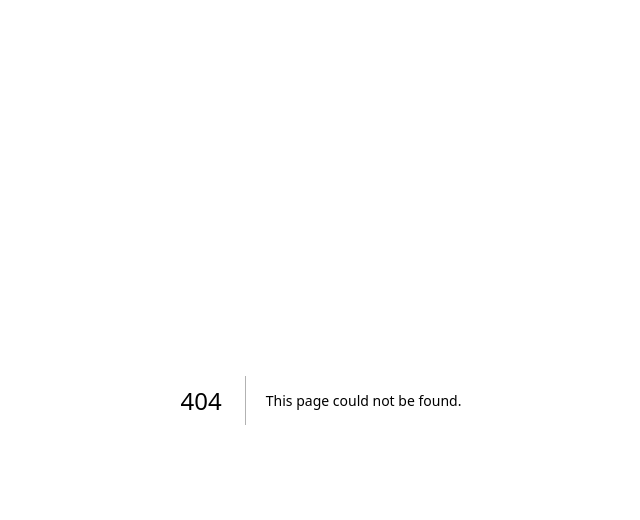
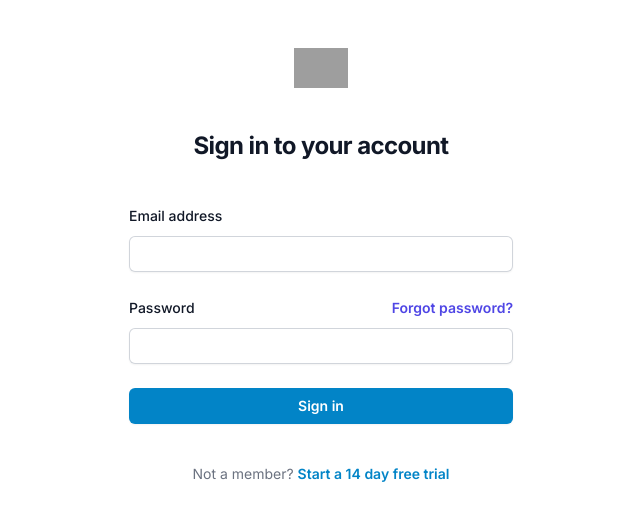
Before and after one commit to ben-denzer/nextTemplateWithAuth, a Next.js app: page /auth/login in a window 1280 px wide. Before the commit this address had no page. Shown: the top 520 px of the page, without its empty margins (319-959 px from the left). Built offline with nearby package versions, Linux system fonts and the light colour scheme; grey boxes are pictures that could not be loaded.

Commit message:
initial commit, building up some frontend helpers

```diff
--- /dev/null
+++ b/src/app/api/auth/login/route.tsx
@@ -0,0 +1,12 @@
+export async function POST(req: Request) {
+  const requestHeaders = req.headers;
+  const body = await req.json();
+  console.log({ requestHeaders, body });
+
+  return new Response(JSON.stringify({ ok: true }), {
+    status: 200,
+    headers: {
+      'content-type': 'application/json',
+    },
+  });
+}
--- /dev/null
+++ b/src/app/auth/layout.tsx
@@ -0,0 +1,5 @@
+const AuthLayout: React.FC<{ children: React.ReactElement }> = ({ children }) => {
+  return <div className="h-full">{children}</div>;
+};
+
+export default AuthLayout;
--- /dev/null
+++ b/src/app/auth/login/page.tsx
@@ -0,0 +1,79 @@
+import LinkWrapper from '@/components/Link';
+import SmallLogo from '@/components/SmallLogo';
+import { PageRoutes } from '@/models/routes';
+
+const Login: React.FC = () => {
+  return (
+    <>
+      <div className="flex min-h-full flex-1 flex-col justify-center px-6 py-12 lg:px-8">
+        <div className="sm:mx-auto sm:w-full sm:max-w-sm">
+          <SmallLogo />
+          <h2 className="mt-10 text-center text-2xl font-bold leading-9 tracking-tight text-gray-900">
+            Sign in to your account
+          </h2>
+        </div>
+
+        <div className="mt-10 sm:mx-auto sm:w-full sm:max-w-sm">
+          <form className="space-y-6" action="#" method="POST">
+            <div>
+              <label htmlFor="email" className="block text-sm font-medium leading-6 text-gray-900">
+                Email address
+              </label>
+              <div className="mt-2">
+                <input
+                  id="email"
+                  name="email"
+                  type="email"
+                  autoComplete="email"
+                  required
+                  className="block w-full rounded-md border-0 py-1.5 text-gray-900 shadow-sm ring-1 ring-inset ring-gray-300 placeholder:text-gray-400 focus:ring-2 focus:ring-inset focus:ring-indigo-600 sm:text-sm sm:leading-6"
+                />
+              </div>
+            </div>
+
+            <div>
+              <div className="flex items-center justify-between">
+                <label htmlFor="password" className="block text-sm font-medium leading-6 text-gray-900">
+                  Password
+                </label>
+                <div className="text-sm">
+                  <a href="#" className="font-semibold text-indigo-600 hover:text-indigo-500">
+                    Forgot password?
+                  </a>
+                </div>
+              </div>
+              <div className="mt-2">
+                <input
+                  id="password"
+                  name="password"
+                  type="password"
+                  autoComplete="current-password"
+                  required
+                  className="block w-full rounded-md border-0 py-1.5 text-gray-900 shadow-sm ring-1 ring-inset ring-gray-300 placeholder:text-gray-400 focus:ring-2 focus:ring-inset focus:ring-indigo-600 sm:text-sm sm:leading-6"
+                />
+              </div>
+            </div>
+
+            <div>
+              <button
+                type="submit"
+                className="flex w-full justify-center rounded-md bg-button-submit px-3 py-1.5 text-sm font-semibold leading-6 text-white shadow-sm hover:bg-button-submit-hover focus-visible:outline focus-visible:outline-2 focus-visible:outline-offset-2 focus-visible:outline-button-submit"
+              >
+                Sign in
+              </button>
+            </div>
+          </form>
+
+          <p className="mt-10 text-center text-sm text-gray-500">
+            Not a member?{' '}
+            <LinkWrapper customClasses="font-semibold" href={PageRoutes.REGISTER}>
+              Start a 14 day free trial
+            </LinkWrapper>
+          </p>
+        </div>
+      </div>
+    </>
+  );
+};
+
+export default Login;
--- a/src/app/globals.css
+++ b/src/app/globals.css
@@ -4,30 +4,18 @@
 
 :root {
   --foreground-rgb: 0, 0, 0;
-  --background-start-rgb: 214, 219, 220;
-  --background-end-rgb: 255, 255, 255;
+  --background-rgb: 255, 255, 255;
 }
-
+/*
 @media (prefers-color-scheme: dark) {
   :root {
     --foreground-rgb: 255, 255, 255;
     --background-start-rgb: 0, 0, 0;
     --background-end-rgb: 0, 0, 0;
   }
-}
+} */
 
 body {
   color: rgb(var(--foreground-rgb));
-  background: linear-gradient(
-      to bottom,
-      transparent,
-      rgb(var(--background-end-rgb))
-    )
-    rgb(var(--background-start-rgb));
+  background: rgb(var(--background-rgb));
 }
-
-@layer utilities {
-  .text-balance {
-    text-wrap: balance;
-  }
-}
--- a/src/app/page.tsx
+++ b/src/app/page.tsx
@@ -1,4 +1,4 @@
-import Image from "next/image";
+import Image from 'next/image';
 
 export default function Home() {
   return (
@@ -15,15 +15,7 @@ export default function Home() {
             target="_blank"
             rel="noopener noreferrer"
           >
-            By{" "}
-            <Image
-              src="/vercel.svg"
-              alt="Vercel Logo"
-              className="dark:invert"
-              width={100}
-              height={24}
-              priority
-            />
+            By <Image src="/vercel.svg" alt="Vercel Logo" className="dark:invert" width={100} height={24} priority />
           </a>
         </div>
       </div>
@@ -47,7 +39,7 @@ export default function Home() {
           rel="noopener noreferrer"
         >
           <h2 className={`mb-3 text-2xl font-semibold`}>
-            Docs{" "}
+            Docs{' '}
             <span className="inline-block transition-transform group-hover:translate-x-1 motion-reduce:transform-none">
               -&gt;
             </span>
@@ -64,7 +56,7 @@ export default function Home() {
           rel="noopener noreferrer"
         >
           <h2 className={`mb-3 text-2xl font-semibold`}>
-            Learn{" "}
+            Learn{' '}
             <span className="inline-block transition-transform group-hover:translate-x-1 motion-reduce:transform-none">
               -&gt;
             </span>
@@ -81,14 +73,12 @@ export default function Home() {
           rel="noopener noreferrer"
         >
           <h2 className={`mb-3 text-2xl font-semibold`}>
-            Templates{" "}
+            Templates{' '}
             <span className="inline-block transition-transform group-hover:translate-x-1 motion-reduce:transform-none">
               -&gt;
             </span>
           </h2>
-          <p className={`m-0 max-w-[30ch] text-sm opacity-50`}>
-            Explore starter templates for Next.js.
-          </p>
+          <p className={`m-0 max-w-[30ch] text-sm opacity-50`}>Explore starter templates for Next.js.</p>
         </a>
 
         <a
@@ -98,12 +88,12 @@ export default function Home() {
           rel="noopener noreferrer"
         >
           <h2 className={`mb-3 text-2xl font-semibold`}>
-            Deploy{" "}
+            Deploy{' '}
             <span className="inline-block transition-transform group-hover:translate-x-1 motion-reduce:transform-none">
               -&gt;
             </span>
           </h2>
-          <p className={`m-0 max-w-[30ch] text-sm opacity-50 text-balance`}>
+          <p className={`m-0 max-w-[30ch] text-sm opacity-50`}>
             Instantly deploy your Next.js site to a shareable URL with Vercel.
           </p>
         </a>
--- /dev/null
+++ b/src/components/Link.tsx
@@ -0,0 +1,18 @@
+import Link from 'next/link';
+import classNames from '@/utils/classNames';
+
+interface LinkProps {
+  children: React.ReactNode;
+  href: string;
+  customClasses?: string;
+}
+
+const LinkWrapper: React.FC<LinkProps> = ({ children, ...props }) => {
+  return (
+    <Link href={props.href} className={classNames('text-link hover:text-link-hover', props.customClasses)}>
+      {children}
+    </Link>
+  );
+};
+
+export default LinkWrapper;
--- /dev/null
+++ b/src/components/SmallLogo.tsx
@@ -0,0 +1,11 @@
+const SmallLogo: React.FC = () => {
+  return (
+    <img
+      className="mx-auto h-10 w-auto"
+      src="https://tailwindui.com/img/logos/mark.svg?color=indigo&shade=600"
+      alt="Your Company"
+    />
+  );
+};
+
+export default SmallLogo;
--- /dev/null
+++ b/src/models/routes.ts
@@ -0,0 +1,14 @@
+export enum PageRoutes {
+  HOME = '/',
+  FORGOT_PASSWORD = '/auth/forgot-password',
+  LOGIN = '/auth/login',
+  PASSWORD_RESET = '/auth/password-reset',
+  REGISTER = '/auth/register',
+}
+
+export enum ApiRoutes {
+  FORGOT_PASSWORD = '/api/auth/forgot-password',
+  LOGIN = '/api/auth/login',
+  PASSWORD_RESET = '/api/auth/password-reset',
+  REGISTER = '/api/auth/register',
+}
--- /dev/null
+++ b/src/utils/classNames.ts
@@ -0,0 +1,5 @@
+const classNames = (...classes: (string | undefined)[]) => {
+  return classes.filter(Boolean).join(' ');
+};
+
+export default classNames;
--- a/tailwind.config.ts
+++ b/tailwind.config.ts
@@ -1,20 +1,31 @@
-import type { Config } from "tailwindcss";
+import type { Config } from 'tailwindcss';
+import colors from 'tailwindcss/colors';
+
+const primary = colors.sky;
 
 const config: Config = {
   content: [
-    "./src/pages/**/*.{js,ts,jsx,tsx,mdx}",
-    "./src/components/**/*.{js,ts,jsx,tsx,mdx}",
-    "./src/app/**/*.{js,ts,jsx,tsx,mdx}",
+    './src/pages/**/*.{js,ts,jsx,tsx,mdx}',
+    './src/components/**/*.{js,ts,jsx,tsx,mdx}',
+    './src/app/**/*.{js,ts,jsx,tsx,mdx}',
   ],
   theme: {
     extend: {
       backgroundImage: {
-        "gradient-radial": "radial-gradient(var(--tw-gradient-stops))",
-        "gradient-conic":
-          "conic-gradient(from 180deg at 50% 50%, var(--tw-gradient-stops))",
+        'gradient-radial': 'radial-gradient(var(--tw-gradient-stops))',
+        'gradient-conic': 'conic-gradient(from 180deg at 50% 50%, var(--tw-gradient-stops))',
       },
     },
+    colors: {
+      ...colors,
+      primary,
+      'button-submit': primary[600],
+      'button-submit-hover': primary[500],
+      'button-submit-disabled': primary[400],
+      link: primary[600],
+      'link-hover': primary[500],
+    },
   },
-  plugins: [],
+  plugins: [require('@tailwindcss/forms')],
 };
 export default config;
```
Also changed, not shown: package.json (+6 -5 lines), 1 other file (tests, documents, lock files or other folders).
